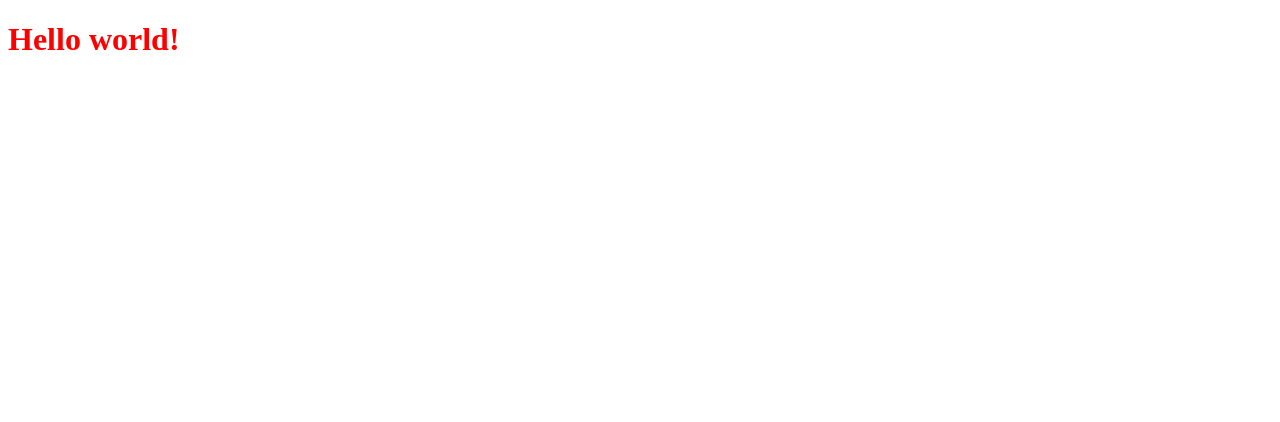
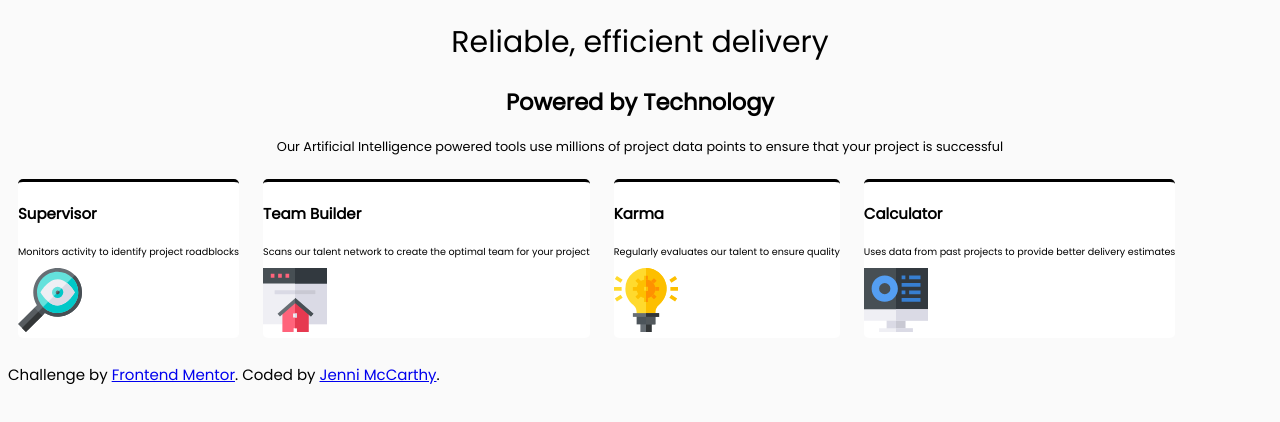
Before and after one commit to Laiquendi81/four_card_feature_section, a plain HTML site: page index.html in a window 1280 px wide. Drawn offline with Linux system fonts and the light colour scheme.

Commit message:
Content updates

```diff
--- a/index.html
+++ b/index.html
@@ -2,12 +2,52 @@
 <html lang="en" dir="ltr">
   <head>
     <meta charset="utf-8">
+    <meta name="viewport" content="width=device-width, initial-scale=1.0">
     <link rel="stylesheet" href="/style.css">
-    <title></title>
+    <link href="https://fonts.googleapis.com/css?family=Poppins&display=swap" rel="stylesheet">
+    <title>Frontend Mentor | Four card feature section</title>
   </head>
   <body>
 
-    <h1>Hello world!</h1>
+    <div class="container">
+      <h1>Reliable, efficient delivery</h1>
+      <h2>Powered by Technology</h2>
+
+      <p>Our Artificial Intelligence powered tools use millions of project data points
+      to ensure that your project is successful</p>
+    </div>
+
+    <div class="card teal-card">
+      <h4>Supervisor</h4>
+      <p>Monitors activity to identify project roadblocks</p>
+      <img src="img/icon-supervisor.svg" alt="Magnifying Glass">
+    </div>
+
+    <div class="card red-card">
+      <h4>Team Builder</h4>
+      <p>Scans our talent network to create the optimal team for your project</p>
+      <img src="img/icon-team-builder.svg" alt="Team Builder">
+    </div>
+
+    <div class="card yellow-card">
+      <h4>Karma</h4>
+      <p>Regularly evaluates our talent to ensure quality</p>
+      <img src="img/icon-karma.svg" alt="Light Bulb">
+    </div>
+
+    <div class="card blue-card">
+      <h4>Calculator</h4>
+      <p>Uses data from past projects to provide better delivery estimates</p>
+      <img src="img/icon-calculator.svg" alt="Desktop PC">
+    </div>
+
+    <footer>
+    <p class="attribution">
+    Challenge by <a href="https://www.frontendmentor.io?ref=challenge" target="_blank">Frontend Mentor</a>.
+    Coded by <a href="#">Jenni McCarthy</a>.
+    </p>
+</footer>
+
 
   </body>
 </html>
--- a/style.css
+++ b/style.css
@@ -1,3 +1,41 @@
+
+body {
+  background-color: hsl(0, 0%, 98%);
+  font-family: 'Poppins', sans-serif;
+  font-size: 15px;
+}
+
+.container {
+  justify-content: center;
+  align-items: center;
+  text-align: center;
+}
+
+.container h1 {
+
+}
+
+.container p {
+  font-size: .8rem;
+}
+
+.card p {
+  font-size: .6rem;
+}
+
+.card {
+  background-color: white;
+  display: inline-block;
+  border-top: 3px solid black;
+  border-radius: 5px;
+  box-shadow: 10px;
+  margin: 10px;
+}
+
 h1 {
-  color: red;
+  font-weight: 200;
 }
+
+h2 {
+  font-weight: 600;
+}
```
Also changed, not shown: img/icon-calculator.svg (added), img/icon-karma.svg (added), img/icon-supervisor.svg (added), img/icon-team-builder.svg (added), 2 other files.
